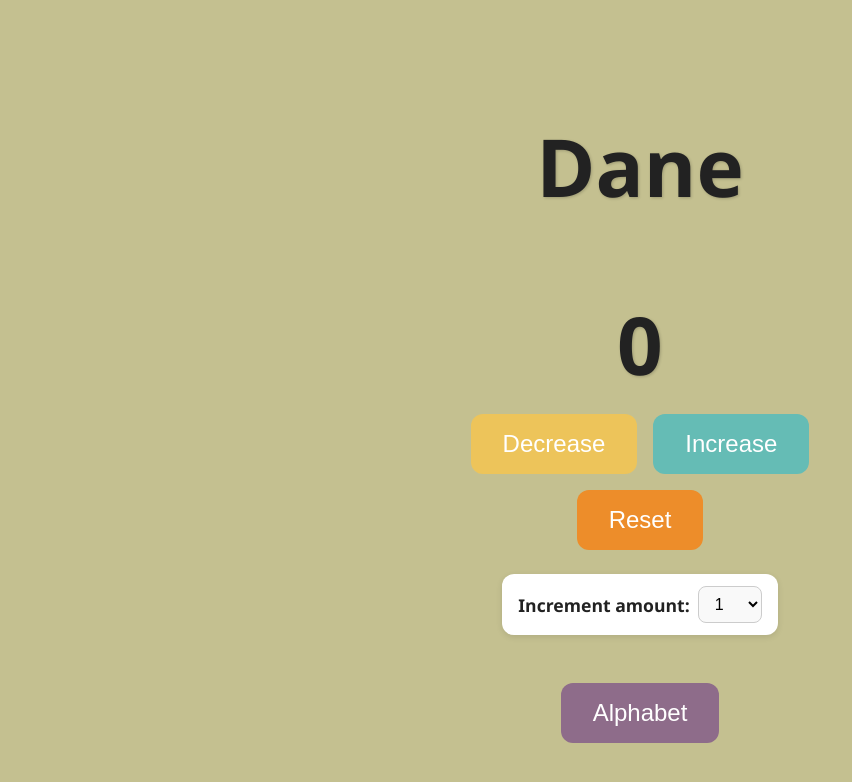
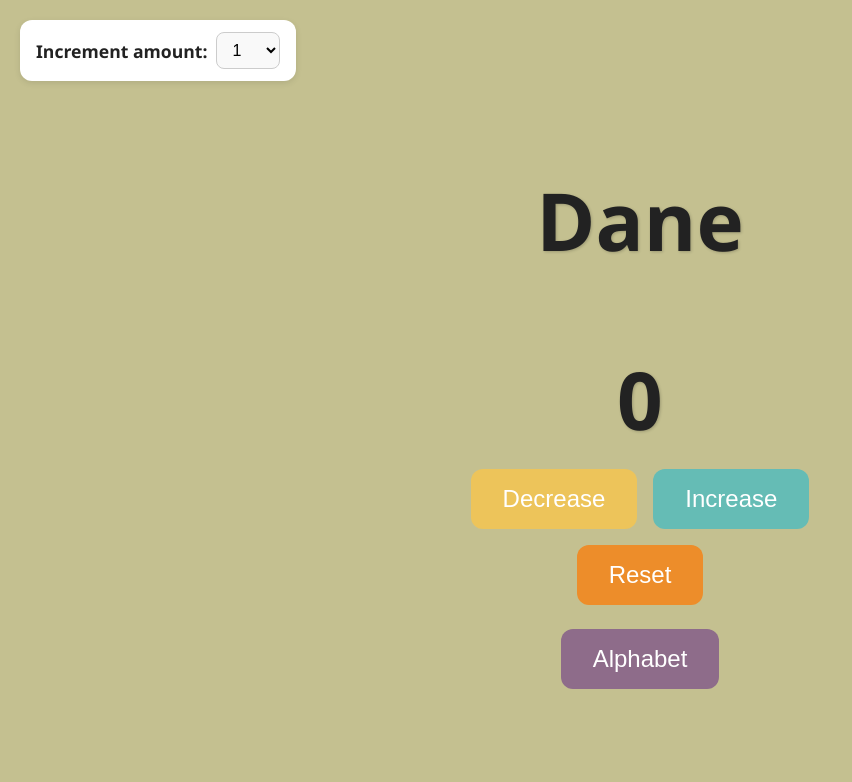
Before and after one commit to noahtwilley/Dane-Counter, a plain HTML site: page index.html in a window 1280 px wide. Shown: the whole page, without its empty margins (0-852 px from the left). Drawn offline with Linux system fonts and the light colour scheme.

Commit message:
fixed increment button

```diff
--- a/index.html
+++ b/index.html
@@ -6,7 +6,25 @@
   <title>Dane</title>
   <link rel="stylesheet" href="style.css" />
 </head>
+<div class="control">
+    <label for="step">Increment amount:</label>
+    <select id="step">
+      <option value="1">1</option>
+      <option value="2">2</option>
+      <option value="3">3</option>
+      <option value="4">4</option>
+      <option value="5">5</option>
+      <option value="6">6</option>
+      <option value="7">7</option>
+      <option value="8">8</option>
+      <option value="9">9</option>
+      <option value="10">10</option>
+    </select>
+  </div>
 <body>
+
+
+
   <header>
     <h1 class="site-title">Dane</h1>
   </header>
@@ -24,21 +42,6 @@
   <button class="reset" id="reset">Reset</button>
 
 
- <div class="control">
-    <label for="step">Increment amount:</label>
-    <select id="step">
-      <option value="1">1</option>
-      <option value="2">2</option>
-      <option value="3">3</option>
-      <option value="4">4</option>
-      <option value="5">5</option>
-      <option value="6">6</option>
-      <option value="7">7</option>
-      <option value="8">8</option>
-      <option value="9">9</option>
-      <option value="10">10</option>
-    </select>
-  </div>
 
 <div class="menu-buttons">
     <button class="alphabet" id="alp">Alphabet</button>
--- a/style.css
+++ b/style.css
@@ -8,6 +8,7 @@ body {
   background: #c4c090;
   color: #222;
   margin: 0;
+  position: relative; /* allows absolutely positioned child elements */
 }
 
 h1 {
@@ -16,13 +17,14 @@ h1 {
   text-shadow: 1px 1px 3px rgba(0, 0, 0, 0.2);
 }
 
-/* Dropdown container */
+/* Dropdown container — now top-left */
 .control {
+  position: absolute;
+  top: 20px;
+  left: 20px;
   display: flex;
   align-items: center;
   gap: 0.5rem;
-  margin-top:  1.5rem;
-  margin-bottom: 1.5rem;
   background: white;
   padding: 0.75rem 1rem;
   border-radius: 12px;
@@ -91,9 +93,7 @@ button:active {
   background: #ed8d2a;
 }
 
-
 .alphabet {
   background: #8e6c8a;
-  margin-top:  1.5rem;
-
+  margin-top: 1.5rem;
 }
```
